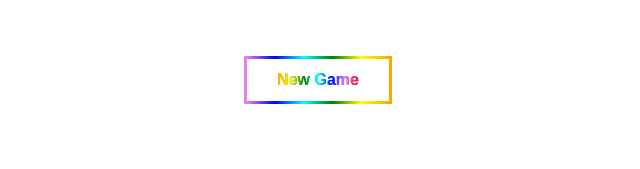
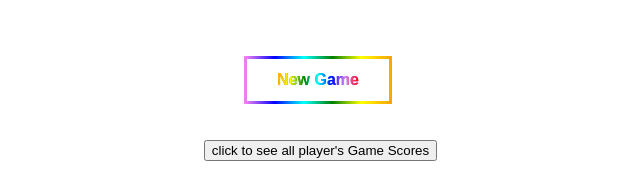
Before and after one commit to clewman/SpeakYourKindMarch4, a Django app: page /game_play/1/ in a window 1280 px wide. Shown: the part 636-805 px from the top of the page, without its empty margins (322-962 px from the left). Before the commit the page ends 740 px from the top, so only its background shows below. Run offline with Django 3.2, Linux system fonts and the light colour scheme; data comes from the database, SQL or seed files in the repository; parts of the project's set-up code (start-up, migrations or seed data) failed here and were passed over; some libraries are stand-ins or nearby versions.

Commit message:
Add files via upload
added game scores

```diff
--- a/game/templates/game/game_play.html
+++ b/game/templates/game/game_play.html
@@ -3,6 +3,7 @@
 {% block content %}
 
 <div  class='container'>
+
   <h2>Ready, Set, Kind</h2>
 
 <table id='easy_game' style="width:100%" >
@@ -16,12 +17,10 @@
     <td> <div id="square1" class="content "></div></td>
     <td> <div id="square2" class="content "> </div></td>
 
-
   </tr><tr>
     <td> <div id="square3" class="content"> </div></td>
     <td> <div id="square4" class="content"> </div></td>
     <td> <div id="square5" class="content"> </div></td>
-
 
   </tr>
   <tr>
@@ -34,9 +33,6 @@
 <br>
 </div>
 <div id="current_score"></div>
-
-
-
 
 {% endblock %}
 
@@ -67,7 +63,6 @@ function get_tiles(){
         document.getElementById("square" + t).style.color = 'white';
         document.getElementById("square" + t).innerHTML = '<i class="fas fa-check"></i>'
     }
-
 
 }
     }
@@ -108,9 +103,6 @@ function newGameButton() {
   btn.appendChild(t);
   document.querySelector('.flex-container').appendChild(btn);
 }
-
-// function saveGameButton() {
-// }
 
 
 for (let square_index = 0; square_index < 9; square_index++){
@@ -153,9 +145,6 @@ for (let square_index = 0; square_index < 9; square_index++){
 
   }
 }
-// function currentScore() {
-//   document.getElementById('current_score').innerHTML = 'Current Score: ' + points
-// }
 
 function totalScore() {
 
@@ -170,11 +159,17 @@ function rowComplete() {
 
 </script>
 
-<div class="flex-container">
-  <form action="{% url 'game:game' %}" method="post" enctype="multipart/form-data">
-    {% csrf_token %}
-  <div><button type="submit"><h4>New Game</h4></button></div></form>
-</div>
+  <div class="flex-container">
+    <form action="{% url 'game:game' %}" method="post" enctype="multipart/form-data">
+      {% csrf_token %}
+    <div><button type="submit"><h4>New Game</h4></button></div></form>
+  </div>
+
+  <div class="flex-container">
+    <form action="{% url 'game:player_score' %}" method="post" enctype="multipart/form-data">
+      {% csrf_token %}
+    <div><br><br><input type="submit" value="click to see all player's Game Scores" class='scores_btn'></input></div></form>
+  </div>
 
 </div>
 {% endblock %}
```
